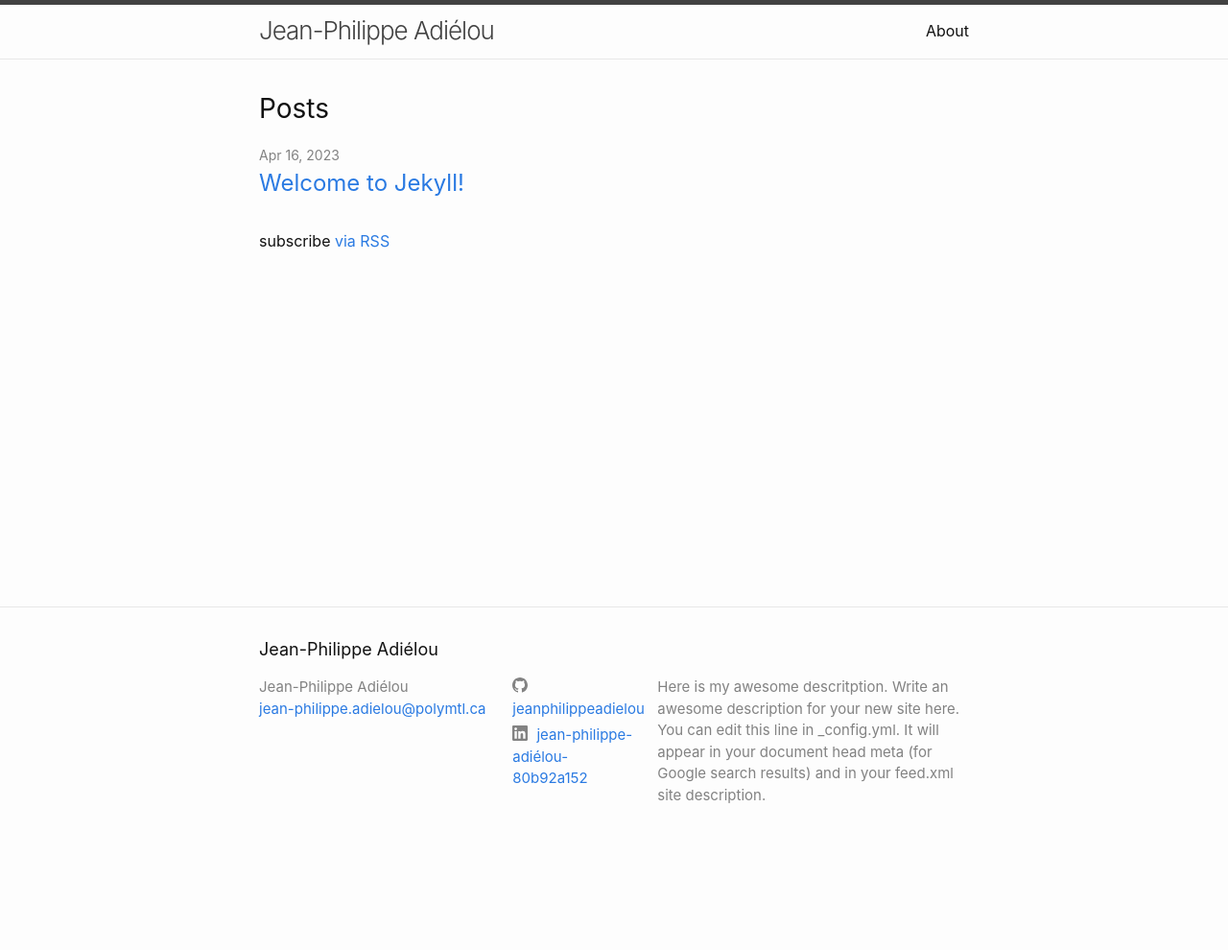
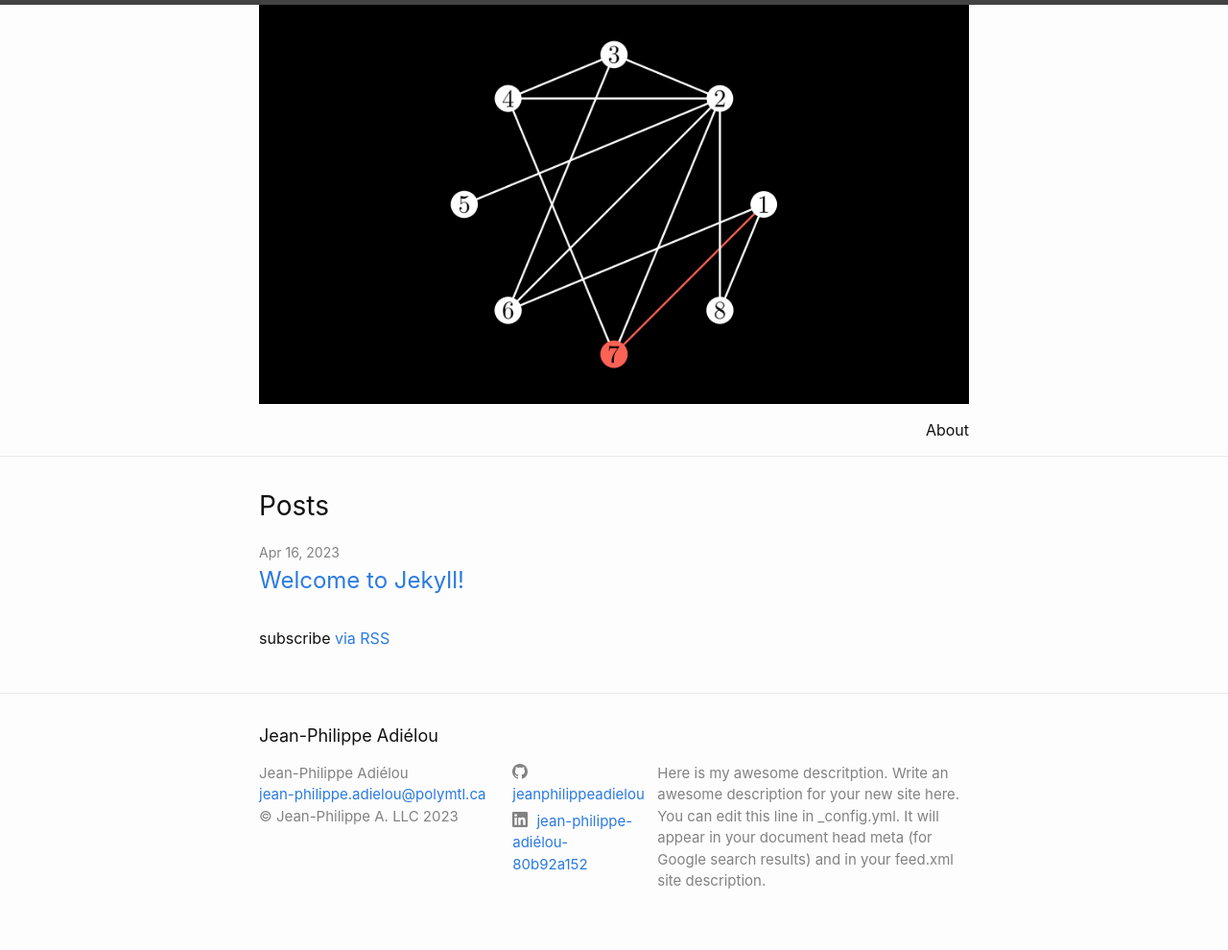
Before and after one commit to jeanphilippeadielou/jeanphilippeadielou.github.io, a Jekyll site: the page built from index.markdown, in a window 1280 px wide. Shown: the whole page at 96% size. Built offline with Jekyll 4.4.1, drawn with Linux system fonts in a browser that asks for light colours; before the commit the page ends 900 px from its top, so only the background shows below that.

Commit message:
image and regular theme

```diff
--- a/_includes/footer.html
+++ b/_includes/footer.html
@@ -18,6 +18,9 @@
             {%- if site.email -%}
             <li><a class="u-email" href="mailto:{{ site.email }}">{{ site.email }}</a></li>
             {%- endif -%}
+            {%- if site.copyright -%}
+            <li>&copy; {{ site.copyright }} {{ 'now' | date: "%Y" }}</li>
+            {%- endif -%}
         </ul>
       </div>
 
--- a/_includes/header.html
+++ b/_includes/header.html
@@ -3,7 +3,16 @@
   <div class="wrapper">
     {%- assign default_paths = site.pages | map: "path" -%}
     {%- assign page_paths = site.header_pages | default: default_paths -%}
+    <!--Original title display code from minima theme
     <a class="site-title" rel="author" href="{{ "/" | relative_url }}">{{ site.title | escape }}</a>
+    -->
+    <a class="site-title" rel="author" href="{{ "/" | relative_url }}">
+      {%- if site.title-logo -%}
+        <img src="{{ site.title-logo | relative_url }}" alt="{{ site.title | escape }}"></img>
+        {%- else -%}
+         {{ site.title | escape }}</a>
+      {%- endif -%}
+    </a>
 
     {%- if page_paths -%}
       <nav class="site-nav">
```
Also changed, not shown: images/title-image.png (added).
